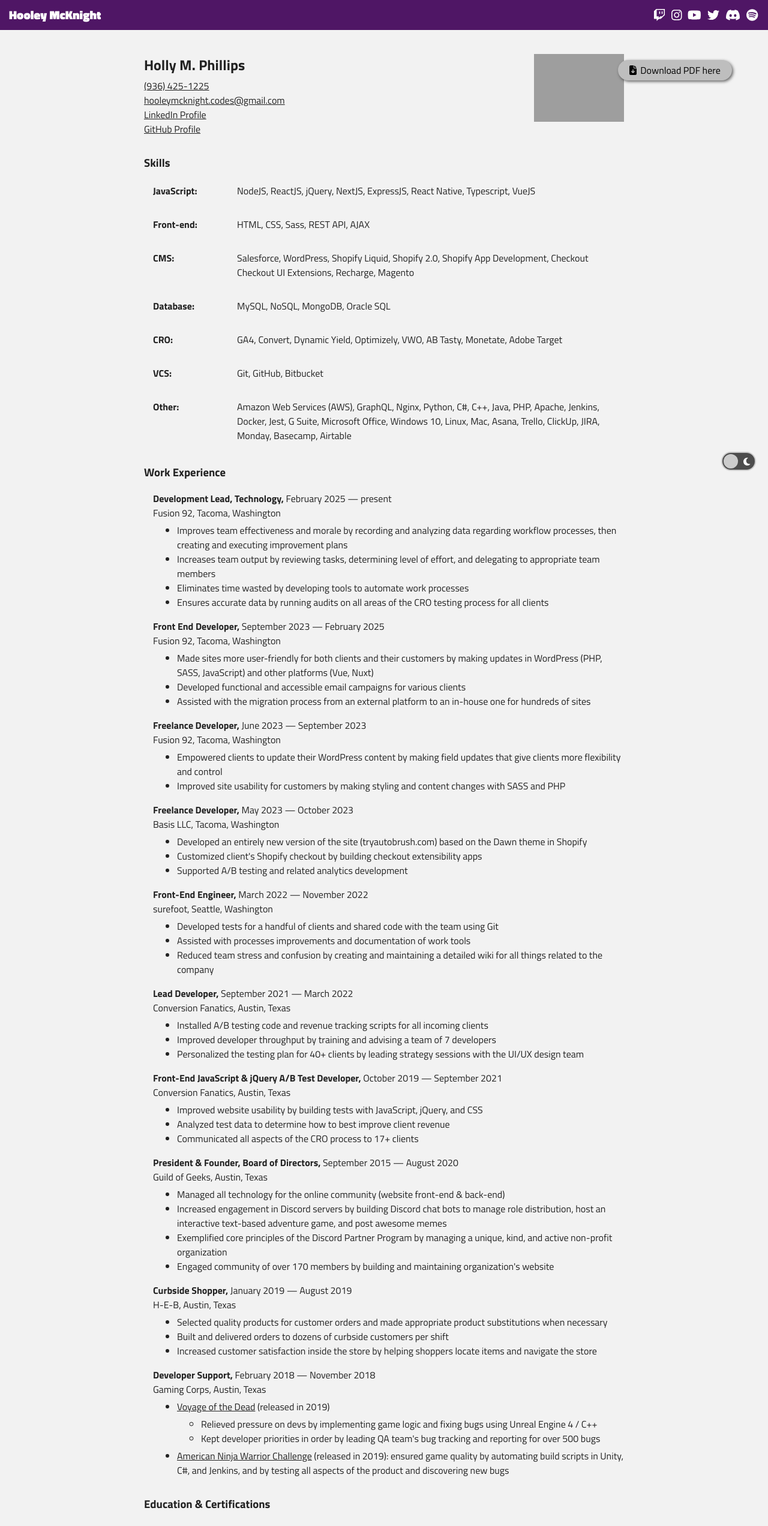
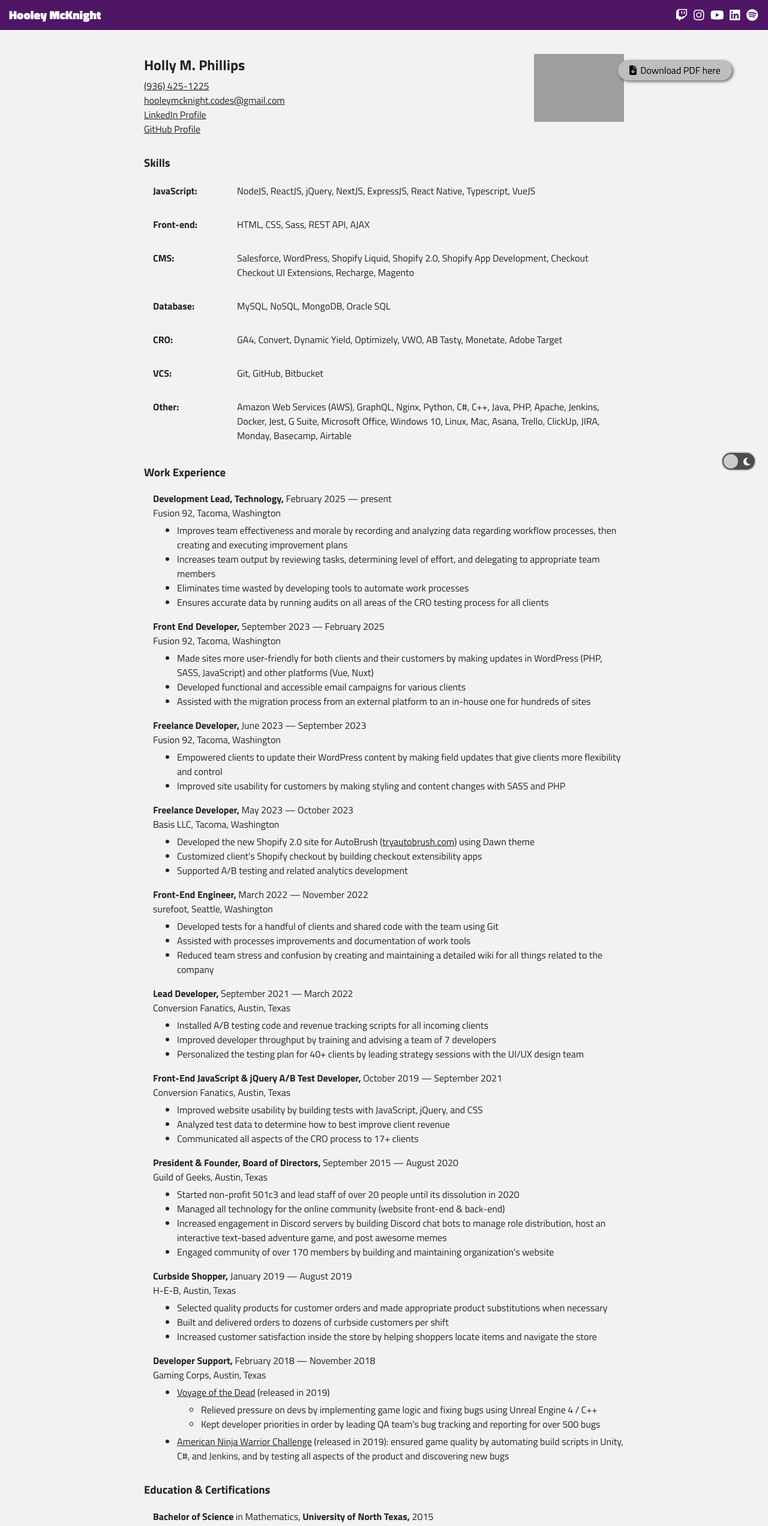
Before and after one commit to hooleymcknight/hooleymcknight.com, a Next.js app in the folder hooleymcknight-reacts/: page /resume in a window 1280 px wide. Shown: the top 2544 px of the page at 60% size. Built offline with nearby package versions, Linux system fonts and the light colour scheme; grey boxes are pictures that could not be loaded.

Commit message:
remainder of updates

```diff
--- a/hooleymcknight-reacts/components/navbar/NavItem.js
+++ b/hooleymcknight-reacts/components/navbar/NavItem.js
@@ -1,6 +1,6 @@
 import Link from 'next/link'
 import { FontAwesomeIcon } from '@fortawesome/react-fontawesome'
-import { faTwitter, faInstagram, faTwitch, faYoutube, faDiscord, faSpotify } from '@fortawesome/free-brands-svg-icons'
+import { faTwitter, faInstagram, faTwitch, faYoutube, faDiscord, faSpotify, faLinkedin } from '@fortawesome/free-brands-svg-icons'
 import { useEffect } from 'react'
 
 const medias = {
@@ -9,6 +9,7 @@
   "Twitter": faTwitter,
   "YouTube": faYoutube,
   "Discord": faDiscord,
+  "LinkedIn": faLinkedin,
   "Spotify": faSpotify
 }
 
--- a/hooleymcknight-reacts/components/navbar/Navbar.js
+++ b/hooleymcknight-reacts/components/navbar/Navbar.js
@@ -1,6 +1,6 @@
 import Link from 'next/link'
 
-import NavItem from './navItem'
+import NavItem from './NavItem'
 
 const Navbar = () => {
 
@@ -14,8 +14,9 @@
         <NavItem link="https://twitch.tv/hooleymcknight" name="Twitch" />
         <NavItem link="https://instagram.com/hooleymcknight" name="Instagram" />
         <NavItem link="https://youtube.com/c/hooleymcknight" name="YouTube" />
-        <NavItem link="https://twitter.com/hooleymcknight" name="Twitter" />
-        <NavItem link="https://discord.gg/8MYDjz5" name="Discord" />
+        {/* <NavItem link="https://twitter.com/hooleymcknight" name="Twitter" /> */}
+        {/* <NavItem link="https://discord.gg/8MYDjz5" name="Discord" /> */}
+        <NavItem link="https://www.linkedin.com/in/hooleymcknight/" name="LinkedIn" />
         <NavItem link="https://open.spotify.com/user/qyo65dvm8jmh1ondfmx69pa0n?si=QuQbe8kKS1Kke2tRJk1auA" name="Spotify" />
       </ul>
     </nav>
--- a/hooleymcknight-reacts/components/resumePage/resume_data.json
+++ b/hooleymcknight-reacts/components/resumePage/resume_data.json
@@ -43,7 +43,7 @@
       "start date": "May 2023",
       "end date": "October 2023",
       "impact": [
-        "Developed an entirely new version of the site (tryautobrush.com) based on the Dawn theme in Shopify",
+        "Developed the new Shopify 2.0 site for AutoBrush (<a href='https://tryautobrush.com' alt='AutoBrush website' target='_blank'>tryautobrush.com</a>) using Dawn theme",
         "Customized client's Shopify checkout by building checkout extensibility apps",
         "Supported A/B testing and related analytics development"
       ]
@@ -91,9 +91,9 @@
       "start date": "September 2015",
       "end date": "August 2020",
       "impact": [
+        "Started non-profit 501c3 and lead staff of over 20 people until its dissolution in 2020",
         "Managed all technology for the online community (website front-end & back-end)",
         "Increased engagement in Discord servers by building Discord chat bots to manage role distribution, host an interactive text-based adventure game, and post awesome memes",
-        "Exemplified core principles of the Discord Partner Program by managing a unique, kind, and active non-profit organization",
         "Engaged community of over 170 members by building and maintaining organization's website"
       ]
     },
@@ -151,6 +151,6 @@
     "<b>Bachelor of Science</b> in Mathematics, <b>University of North Texas,</b> 2015",
     "<b>Associate of Applied Science</b> in Air Traffic Control, <b>Texas State Technical College,</b> 2017",
     "<b>W3schools Certified JavaScript Developer,</b> 2019 (<a href='https://certification.w3schools.com/w3certified.asp?id=10936182' target='_blank' alt='W3schools JS certification'>online link</a>)",
-    "<b>AB Tasty User (Essentials),</b> 2022 (<a href='https://abtasty.360learning.com/api/certification/5641133834076958' target='_blank' alt='AB Tasty Essentials certification'>online link</a>)"
+    "<b>AB Tasty User (Essentials),</b> 2022"
   ]
 }
```
Also changed, not shown: hooleymcknight-reacts/components/index/portfolio/project.js (+5 -3 lines), hooleymcknight-reacts/components/index/portfolio/projects.json (+15 -0 lines).
